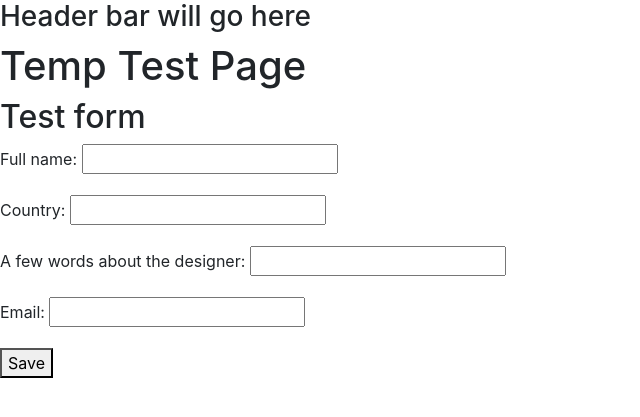
After one commit to trisdauvergne/milestone-project-4, a Django app: page /designers/all-designers-temp in a window 1280 px wide. The commit adds this page. Shown: the top 417 px of the page, without its empty margins (0-640 px from the left). Run offline with Django 3.2, Linux system fonts and the light colour scheme; parts of the project's set-up code (start-up, migrations or seed data) failed here and were passed over; some libraries are stand-ins or nearby versions.

Commit message:
200507 - 11:36 feat: added basic test to push data from frontend to database, tested and worked

```diff
--- /dev/null
+++ b/designers/templates/designers/all_designers_temp.html
@@ -0,0 +1,16 @@
+{% extends 'base.html' %}
+{% load static %}
+
+{% block content %}
+    <h1>Temp Test Page</h1>
+
+
+    <h2>Test form</h2>
+    <form method="POST" class=post-form>
+        {% csrf_token %}
+        {{ form.as_p }}
+        <button type="submit">Save</button>
+    </form>
+
+
+{% endblock %}
--- a/designers/urls.py
+++ b/designers/urls.py
@@ -3,4 +3,5 @@ from .import views
 
 urlpatterns = [
     path('', views.all_designers, name='all_designers'),
+    path('all-designers-temp', views.all_designers_temp, name='all_designers_temp'),
 ]
--- a/designers/views.py
+++ b/designers/views.py
@@ -1,4 +1,8 @@
-from django.shortcuts import render
+from django.shortcuts import render, redirect
+from django.http import HttpResponseRedirect
+
+from prints.forms import TestForm
+
 from prints.models import Designer, Print
 
 # Create your views here.
@@ -17,3 +21,18 @@ def all_designers(request):
     return render(request,
                   'designers/all_designers.html',
                   context)
+
+
+def all_designers_temp(request):
+    """ Temporary view for testing forms """
+    form = TestForm()
+    if request.method == 'POST':
+        form = TestForm(request.POST)
+        if form.is_valid():
+            form.save()
+            return redirect('all_designers')
+    else:
+        form = TestForm()
+    return render(request,
+                  'designers/all_designers_temp.html',
+                  {'form': form})
--- /dev/null
+++ b/prints/forms.py
@@ -0,0 +1,13 @@
+from django import forms
+
+from .models import Designer
+
+
+class TestForm(forms.ModelForm):
+
+    class Meta:
+        model = Designer
+        fields = ('full_name',
+                  'country',
+                  'bio',
+                  'email')
```
Also changed, not shown: README.md (deleted), designers/templates/designers/all_designers.html (line endings or trailing spaces).
